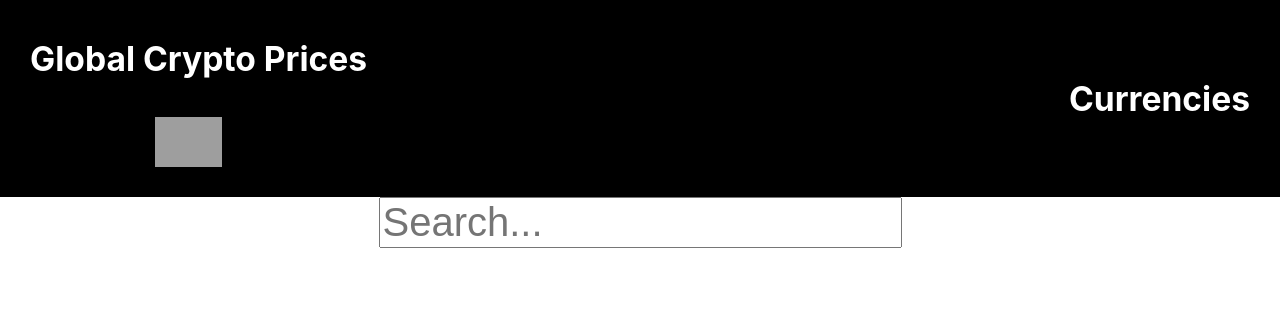
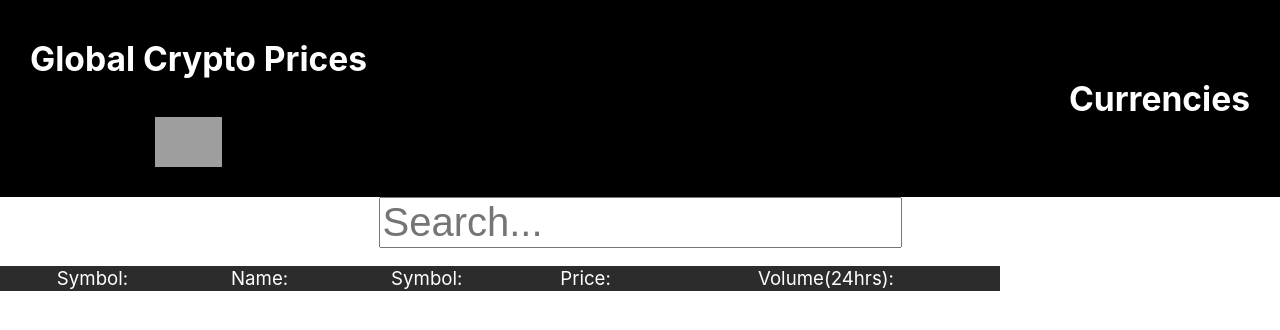
Before and after one commit to LuisGtk/bitcoin-prices-non-deploy-ready-, a React (Create React App) app in the folder bitcoin-prices/: page /Currencies in a window 1280 px wide. Shown: the top 330 px of the page. Built offline with nearby package versions, Linux system fonts and the light colour scheme; no server answers; grey boxes are pictures that could not be loaded.

Commit message:
using another api to display cyrpto

```diff
--- a/bitcoin-prices/src/App.js
+++ b/bitcoin-prices/src/App.js
@@ -1,6 +1,6 @@
 import { Routes, Route, Link } from 'react-router-dom';
 import Home from './components/Home/Home';
-import Currencies from './components/Currencies/Currencies/Currencies';
+import Currencies from './components/Currencies/Currencies';
 import './App.css';
 
 function App() {
--- /dev/null
+++ b/bitcoin-prices/src/components/Currencies/Currencies.css
@@ -0,0 +1,16 @@
+input{
+    font-size: 40px;
+}
+thead{
+    background-color: rgb(44, 44, 44);
+    color: white;
+    text-align: center;
+}
+td{
+    justify-content: center;
+}
+table{
+    width: 1000px;
+    border-collapse: separate;
+    border-spacing: 0 1em;
+  }
--- /dev/null
+++ b/bitcoin-prices/src/components/Currencies/Currencies.js
@@ -0,0 +1,49 @@
+import './Currencies.css';
+import { useEffect, useState } from "react";
+
+export default function Currencies() {
+    const [search, setSearch] = useState("");
+    const [crypto, setCrypto] = useState([]);
+
+
+    useEffect(() => {
+        const getCrypto = async () => {
+            const apiURL = "https://api.coinstats.app/public/v1/coins?skip=0&limit=100¤cy=INR"
+            try {
+                const res = await fetch(apiURL);
+                const data = await res.json();
+                // console.log(data)
+                const objectData = Object.values(data)[0];
+                setCrypto(objectData);
+                console.log(objectData);
+            } catch (err) {
+                console.error(err)
+            }
+        };
+        getCrypto();
+    }, [])
+
+
+    return (
+        <div>
+            <input
+                type="text"
+                placeholder="Search..."
+                onChange={(e) => {
+                    setSearch(e.target.value);
+                }}
+            />
+            <table>
+                <thead>
+                    <tr>
+                        <td>Symbol:</td>
+                        <td>Name:</td>
+                        <td>Symbol:</td>
+                        <td>Price:</td>
+                        <td>Volume(24hrs):</td>
+                    </tr>
+                </thead>
+            </table>
+        </div>
+    );
+}
--- a/bitcoin-prices/src/components/Currencies/Currencies/Currencies.css
+++ /dev/null
@@ -1,3 +0,0 @@
-input{
-    font-size: 40px;
-}
--- a/bitcoin-prices/src/components/Currencies/Currencies/Currencies.js
+++ /dev/null
@@ -1,30 +0,0 @@
-import Axios from "axios";
-import './Currencies.css';
-import { useEffect, useState } from "react";
-
-export default function Currencies() {
-    // console.log({currency})
-    const [search, setSearch] = useState("");
-    const [crypto, setCrypto] = useState([]);
-
-    useEffect(() => {
-        Axios.get(
-            `https://api.coinstats.app/public/v1/coins?skip=0&limit=100¤cy=INR`
-        ).then((res) => {
-            setCrypto(res.data.coins);
-        });
-    }, []);
-    return (
-        <div>
-            <input
-                type="text"
-                placeholder="Search..."
-                onChange={(e) => {
-                    setSearch(e.target.value);
-                }}
-            />
-
-        </div>
-    );
-}
-console.log({})
```
Also changed, not shown: bitcoin-prices/src/components/Json/list.json (renamed from bitcoin-prices/src/components/Currencies/Json/list.json).
